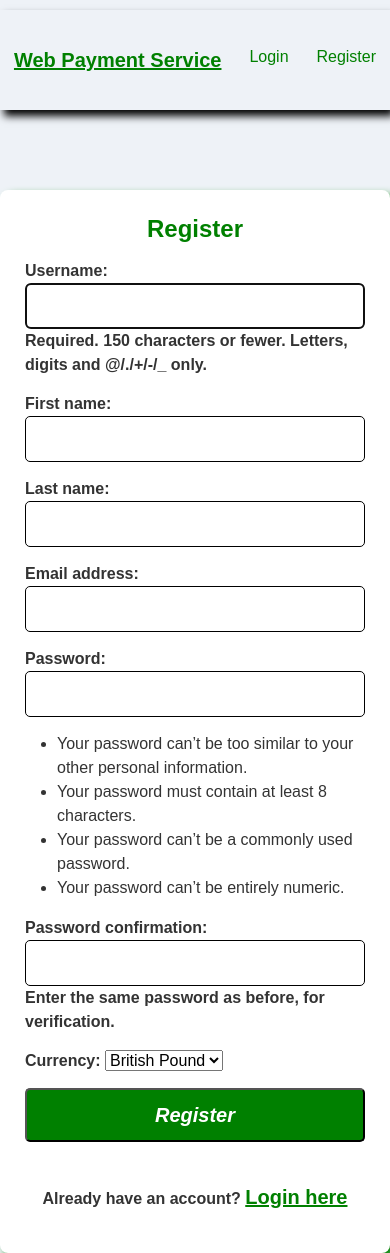
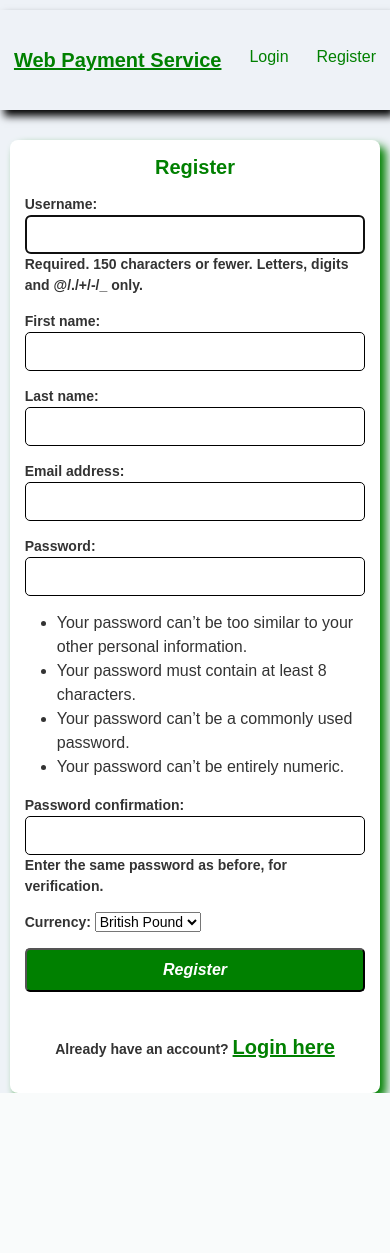
Before and after one commit to Rapudo-Brian/WebApps, a Django app: page /register/ in a window 390 px wide. After the commit the page ends 1093 px from the top, so only its background shows below. Run offline with Django 4.2, Linux system fonts and the light colour scheme.

Commit message:
adds screen responsive designs

```diff
--- a/register/static/register/register.css
+++ b/register/static/register/register.css
@@ -74,3 +74,53 @@ p a {
 p a:hover {
     text-decoration: underline;
 }
+
+
+/* Responsive Design */
+@media screen and (max-width: 768px) {
+    .container {
+        max-width: 90%;
+        padding: 20px;
+        margin-top: 50px;
+    }
+
+    h2 {
+        font-size: 22px;
+    }
+
+    input {
+        font-size: 14px;
+        padding: 8px;
+    }
+
+    .btn-primary {
+        font-size: 18px;
+        padding: 8px 15px;
+    }
+}
+
+@media screen and (max-width: 480px) {
+    .container {
+        max-width: 95%;
+        padding: 15px;
+        margin-top: 30px;
+    }
+
+    h2 {
+        font-size: 20px;
+    }
+
+    input {
+        font-size: 14px;
+        padding: 8px;
+    }
+
+    .btn-primary {
+        font-size: 16px;
+        padding: 8px;
+    }
+
+    p {
+        font-size: 14px;
+    }
+}
```
